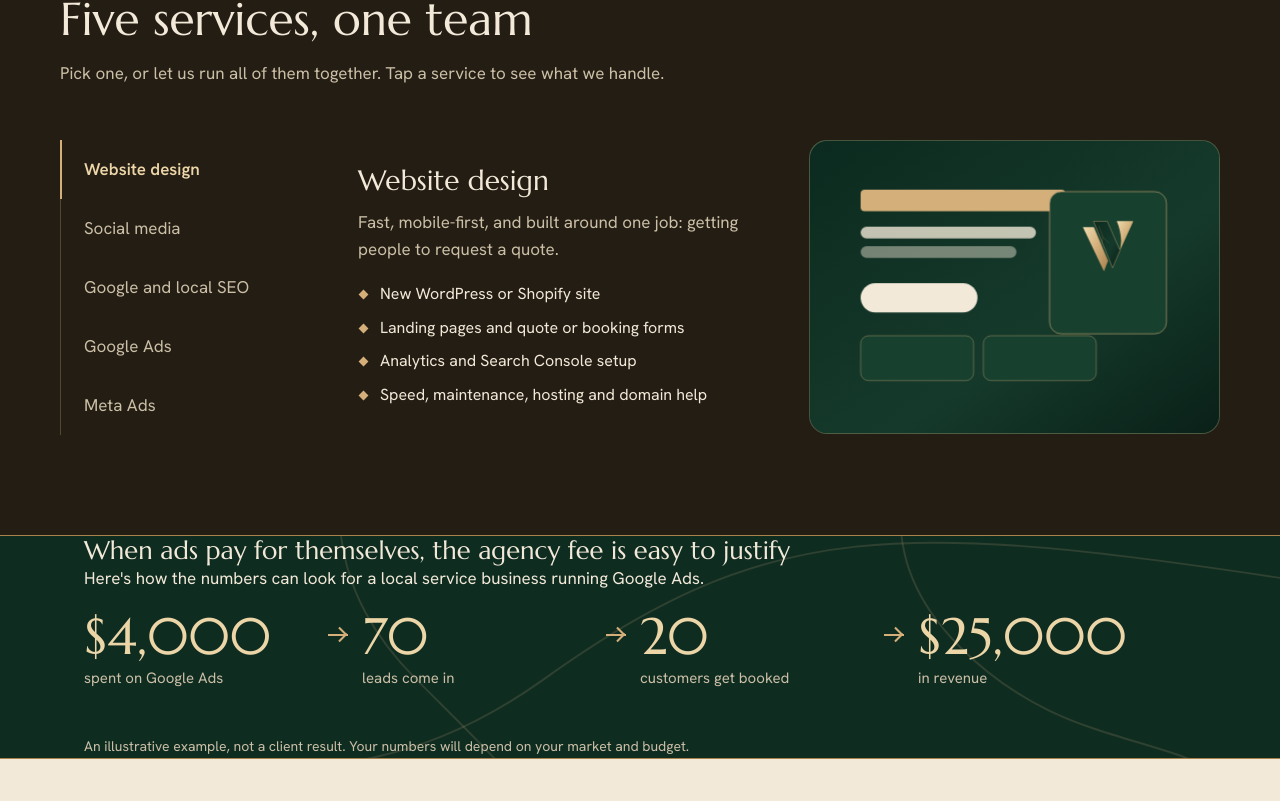
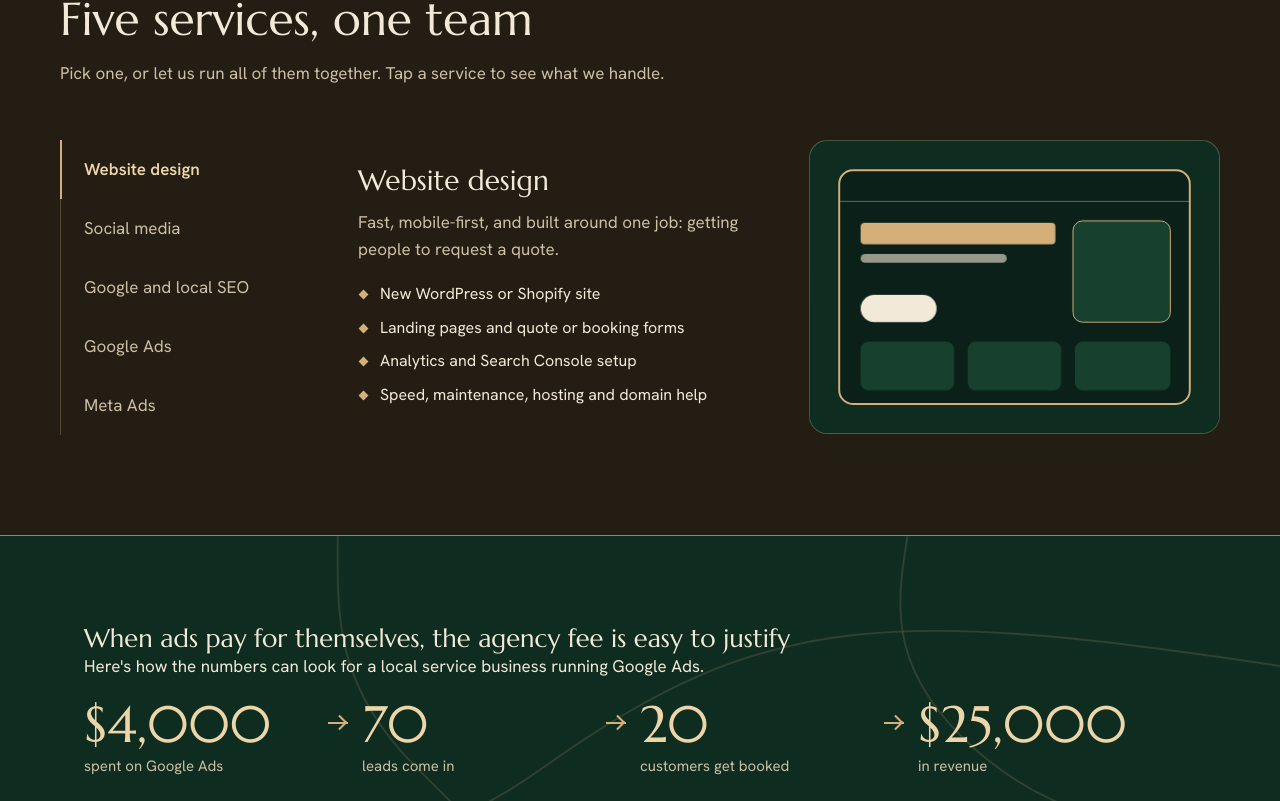
Before and after one commit to masrifadel/viral-vision, a Next.js app: page / in a window 1280 px wide. Shown: the part 659-1460 px from the top of the page. Built offline with nearby package versions, Linux system fonts and the light colour scheme.

Commit message:
Publish service graphs and section spacing

```diff
--- a/app/globals.css
+++ b/app/globals.css
@@ -738,6 +738,7 @@ main {
   position: relative;
   overflow: hidden;
   border-block: 1px solid var(--gold-lo);
+  padding: 88px 0;
 }
 
 .math::before {
@@ -1145,6 +1146,10 @@ footer .wrap {
   .sec {
     padding: 72px 0;
   }
+
+  .math {
+    padding: 68px 0;
+  }
 }
 
 @media (max-width: 520px) {
--- a/components/Services.tsx
+++ b/components/Services.tsx
@@ -65,6 +65,108 @@ const services = [
   },
 ];
 
+function ServiceIllustration({ serviceId }: { serviceId: string }) {
+  const common = {
+    className: "ill on",
+    viewBox: "0 0 420 300",
+    role: "img" as const,
+  };
+
+  if (serviceId === "social") {
+    return (
+      <svg {...common} aria-label="A phone showing social media posts">
+        <rect width="420" height="300" rx="18" fill="#0f2c21" />
+        <rect x="140" y="18" width="140" height="264" rx="24" fill="#0a2018" stroke="#d4af7a" strokeWidth="2.5" />
+        <circle cx="168" cy="50" r="10" fill="none" stroke="#d4af7a" strokeWidth="2" />
+        <circle cx="210" cy="50" r="10" fill="none" stroke="#d4af7a" strokeWidth="2" />
+        <circle cx="252" cy="50" r="10" fill="none" stroke="#d4af7a" strokeWidth="2" />
+        {[0, 1, 2, 3, 4, 5, 6, 7, 8].map((item) => (
+          <rect key={item} className="pop" x={154 + (item % 3) * 38} y={80 + Math.floor(item / 3) * 38} width="34" height="34" rx="4" fill={item % 2 ? "#17402f" : "#d4af7a"} />
+        ))}
+        <rect x="156" y="208" width="100" height="7" rx="3.5" fill="#f2e9d8" fillOpacity=".45" />
+        <rect x="156" y="222" width="70" height="7" rx="3.5" fill="#f2e9d8" fillOpacity=".25" />
+        <rect className="pop" x="42" y="110" width="90" height="34" rx="17" fill="#f2e9d8" />
+        <text x="87" y="132" textAnchor="middle" fontSize="14" fill="#241d14">12 posts</text>
+      </svg>
+    );
+  }
+
+  if (serviceId === "local-seo") {
+    return (
+      <svg {...common} aria-label="A local search map with a number one ranking">
+        <rect width="420" height="300" rx="18" fill="#123826" />
+        <g fill="none" stroke="#d4af7a" strokeOpacity=".3" strokeWidth="6" strokeLinecap="round">
+          <path d="M30 150H390" /><path d="M130 30V270" /><path d="M300 30V270" /><path d="M30 220C120 200 240 240 390 190" />
+        </g>
+        <rect x="70" y="42" width="280" height="30" rx="15" fill="#f2e9d8" />
+        <text x="90" y="62" fontSize="15" fill="#241d14">plumber near me</text>
+        <circle className="ping" cx="210" cy="154" r="46" fill="none" stroke="#d4af7a" strokeWidth="2" />
+        <path className="bob" d="M210 100a28 28 0 0 1 28 28c0 20-28 48-28 48s-28-28-28-48a28 28 0 0 1 28-28z" fill="#d4af7a" />
+        <circle cx="210" cy="130" r="9" fill="#0f2c21" />
+        <rect className="pop" x="60" y="218" width="300" height="40" rx="12" fill="#f2e9d8" />
+        <circle cx="90" cy="238" r="15" fill="#d4af7a" />
+        <text x="90" y="244" textAnchor="middle" fontSize="16" fontWeight="700" fill="#241d14">#1</text>
+        <text x="116" y="234" fontSize="15" fontWeight="600" fill="#241d14">Your business</text>
+        <text x="116" y="250" fontSize="13" fill="#a9814d">★★★★★ Open now</text>
+      </svg>
+    );
+  }
+
+  if (serviceId === "google-ads") {
+    return (
+      <svg {...common} aria-label="A Google ad and a growing leads chart">
+        <rect width="420" height="300" rx="18" fill="#0f2c21" />
+        <rect className="pop" x="30" y="24" width="360" height="86" rx="12" fill="#f2e9d8" />
+        <rect x="46" y="40" width="30" height="18" rx="4" fill="#241d14" />
+        <text x="61" y="53" textAnchor="middle" fontSize="12" fontWeight="700" fill="#f2e9d8">Ad</text>
+        <rect x="88" y="42" width="180" height="14" rx="4" fill="#1c5a42" />
+        <line x1="46" y1="270" x2="390" y2="270" stroke="#d4af7a" strokeOpacity=".5" />
+        {[30, 50, 72, 96, 124, 156].map((height, index) => (
+          <rect key={height} className="rise" x={60 + index * 52} y={270 - height} width="34" height={height} rx="3" fill="#d4af7a" />
+        ))}
+        <polyline className="draw" points="77,232 129,216 181,198 233,178 285,156 337,126" fill="none" stroke="#f2e9d8" strokeWidth="3" strokeLinecap="round" />
+        <text x="46" y="292" fontSize="13" fill="#cbbfa6">Leads per month</text>
+      </svg>
+    );
+  }
+
+  if (serviceId === "meta-ads") {
+    return (
+      <svg {...common} aria-label="A targeted social media advertisement">
+        <rect width="420" height="300" rx="18" fill="#0f2c21" />
+        {[104, 72, 40].map((radius) => (
+          <circle key={radius} cx="140" cy="150" r={radius} fill="none" stroke="#d4af7a" strokeOpacity=".55" strokeWidth="2" />
+        ))}
+        <circle className="ping" cx="140" cy="150" r="104" fill="none" stroke="#d4af7a" strokeWidth="2" />
+        <circle cx="140" cy="150" r="10" fill="#d4af7a" />
+        <path className="draw" d="M250 150h20" stroke="#d4af7a" strokeWidth="3" />
+        <rect className="pop" x="274" y="46" width="120" height="208" rx="14" fill="#f2e9d8" />
+        <rect x="286" y="62" width="96" height="86" rx="8" fill="#17402f" />
+        <circle cx="334" cy="105" r="28" fill="#d4af7a" />
+        <rect x="286" y="166" width="86" height="9" rx="4.5" fill="#241d14" fillOpacity=".7" />
+        <rect x="286" y="184" width="64" height="7" rx="3.5" fill="#241d14" fillOpacity=".35" />
+        <rect x="286" y="210" width="96" height="28" rx="14" fill="#1c5a42" />
+        <text x="334" y="229" textAnchor="middle" fontSize="14" fontWeight="600" fill="#f2e9d8">Book now</text>
+      </svg>
+    );
+  }
+
+  return (
+    <svg {...common} aria-label="A website page assembling itself">
+      <rect width="420" height="300" rx="18" fill="#0f2c21" />
+      <rect x="30" y="30" width="360" height="240" rx="14" fill="#0a2018" stroke="#d4af7a" strokeWidth="2" />
+      <line x1="30" y1="62" x2="390" y2="62" stroke="#d4af7a" strokeOpacity=".5" />
+      <rect className="wipe" x="52" y="84" width="200" height="22" rx="4" fill="#d4af7a" />
+      <rect className="wipe" x="52" y="116" width="150" height="9" rx="4.5" fill="#f2e9d8" fillOpacity=".6" />
+      <rect className="pop" x="52" y="158" width="78" height="28" rx="14" fill="#f2e9d8" />
+      <rect className="pop" x="270" y="82" width="100" height="104" rx="10" fill="#17402f" stroke="#d4af7a" />
+      <rect className="pop" x="52" y="206" width="96" height="50" rx="8" fill="#17402f" />
+      <rect className="pop" x="162" y="206" width="96" height="50" rx="8" fill="#17402f" />
+      <rect className="pop" x="272" y="206" width="98" height="50" rx="8" fill="#17402f" />
+    </svg>
+  );
+}
+
 export function Services() {
   const [activeIndex, setActiveIndex] = useState(0);
 
@@ -114,132 +216,7 @@ export function Services() {
                 </ul>
               </div>
 
-              <svg
-                className="ill on"
-                viewBox="0 0 420 300"
-                aria-label={service.title}
-                role="img"
-              >
-                <defs>
-                  <linearGradient id="greenG" x1="0" y1="0" x2="1" y2="1">
-                    <stop offset="0" stopColor="#0c2a1f" />
-                    <stop offset="0.6" stopColor="#153a2b" />
-                    <stop offset="1" stopColor="#0a2018" />
-                  </linearGradient>
-                  <linearGradient id="goldG" x1="0" y1="0" x2="1" y2="1">
-                    <stop offset="0" stopColor="#f0dcb0" />
-                    <stop offset="0.5" stopColor="#d4af7a" />
-                    <stop offset="1" stopColor="#a9814d" />
-                  </linearGradient>
-                  <symbol id="vmark" viewBox="0 0 100 100">
-                    <polygon
-                      points="0.4,12.5 22,12.5 50,79 42,99.5"
-                      fill="url(#goldG)"
-                    />
-                    <polygon
-                      points="21.5,0.9 48.6,0.9 73.8,58.4 59,92.9"
-                      fill="url(#greenG)"
-                      stroke="#d4af7a"
-                      strokeWidth="0.8"
-                    />
-                    <path
-                      d="M32 10 L40 32 L37 48 M40 32 L52 44"
-                      stroke="#a9814d"
-                      strokeWidth="0.6"
-                      fill="none"
-                      opacity="0.8"
-                    />
-                    <path
-                      d="M67.3 0.4 H100 L73.8 58.4 L76 40 Q75 18 67.3 0.4 Z"
-                      fill="url(#goldG)"
-                    />
-                  </symbol>
-                </defs>
-                <rect width="420" height="300" rx="18" fill="url(#greenG)" />
-                <g>
-                  <rect
-                    className="wipe"
-                    x="52"
-                    y="50"
-                    width="210"
-                    height="22"
-                    rx="4"
-                    fill="#d4af7a"
-                  />
-                  <rect
-                    className="wipe"
-                    x="52"
-                    y="88"
-                    width="180"
-                    height="12"
-                    rx="6"
-                    fill="#f2e9d8"
-                    fillOpacity="0.8"
-                  />
-                  <rect
-                    className="wipe"
-                    x="52"
-                    y="108"
-                    width="160"
-                    height="12"
-                    rx="6"
-                    fill="#f2e9d8"
-                    fillOpacity="0.45"
-                  />
-                  <rect
-                    className="pop"
-                    x="52"
-                    y="146"
-                    width="120"
-                    height="30"
-                    rx="15"
-                    fill="#f2e9d8"
-                  />
-                  <rect
-                    className="pop"
-                    x="246"
-                    y="52"
-                    width="120"
-                    height="146"
-                    rx="12"
-                    fill="#17402f"
-                    stroke="#d4af7a"
-                    strokeOpacity="0.6"
-                  />
-                  <svg
-                    className="pop"
-                    x="280"
-                    y="82"
-                    width="52"
-                    height="52"
-                    viewBox="0 0 100 100"
-                  >
-                    <use href="#vmark" />
-                  </svg>
-                  <rect
-                    className="pop"
-                    x="52"
-                    y="200"
-                    width="116"
-                    height="46"
-                    rx="8"
-                    fill="#17402f"
-                    stroke="#d4af7a"
-                    strokeOpacity="0.4"
-                  />
-                  <rect
-                    className="pop"
-                    x="178"
-                    y="200"
-                    width="116"
-                    height="46"
-                    rx="8"
-                    fill="#17402f"
-                    stroke="#d4af7a"
-                    strokeOpacity="0.4"
-                  />
-                </g>
-              </svg>
+              <ServiceIllustration serviceId={service.id} />
             </article>
           ))}
         </div>
```
